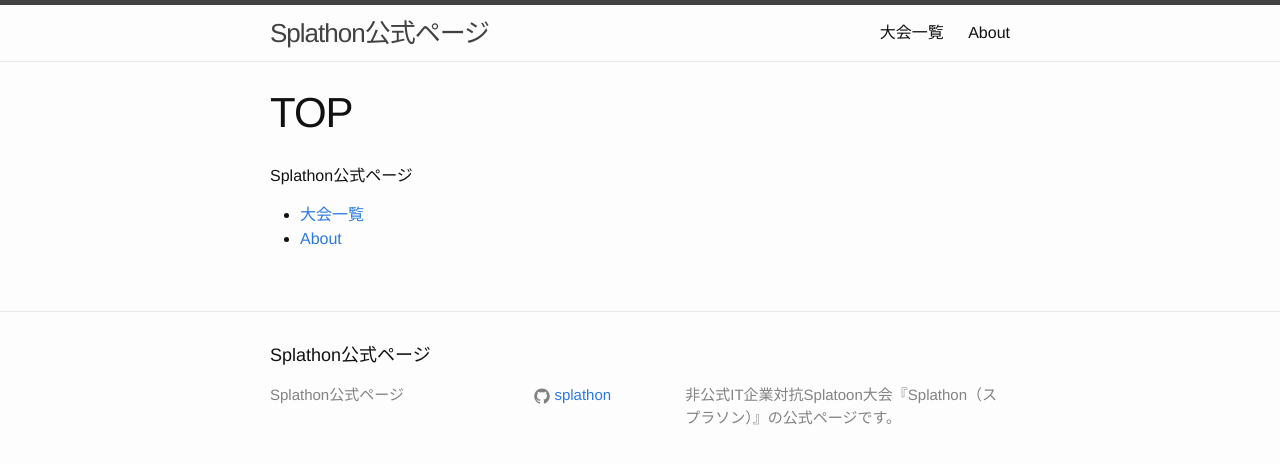
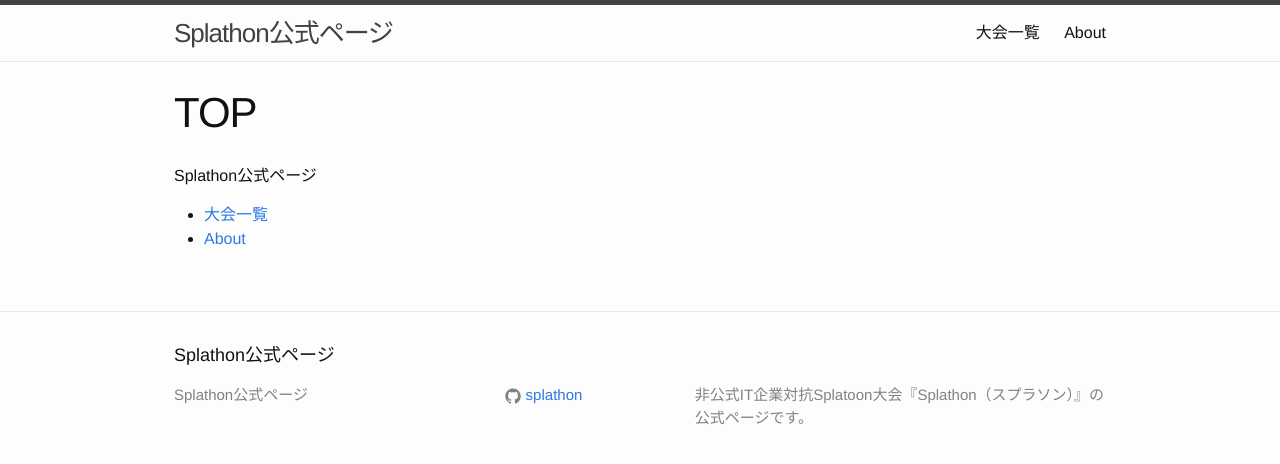
Before and after one commit to splathon/splathon.github.io, a Jekyll site: the page built from index.md, in a window 1280 px wide. Shown: the top 464 px of the page. Built offline with Jekyll 4.4.1, drawn with Linux system fonts in a browser that asks for light colours.

Commit message:
content width を変更
Ref) https://v4-alpha.getbootstrap.com/layout/overview/
> // Large devices (desktops, 992px and up)
> @media (min-width: 992px) { ... }

```diff
--- a/css/main.scss
+++ b/css/main.scss
@@ -23,7 +23,7 @@
 $grey-color-dark:  darken($grey-color, 25%);
 
 // Width of the content area
-$content-width:    800px;
+$content-width:    992px;
 
 $on-palm:          600px;
 $on-laptop:        800px;
```
